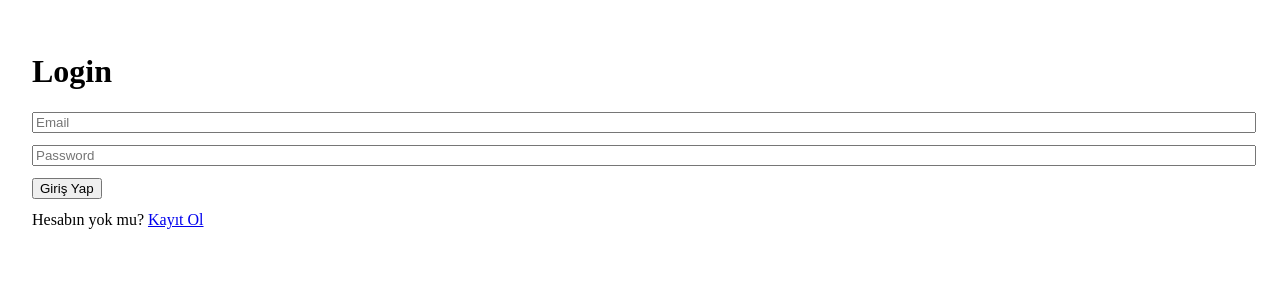
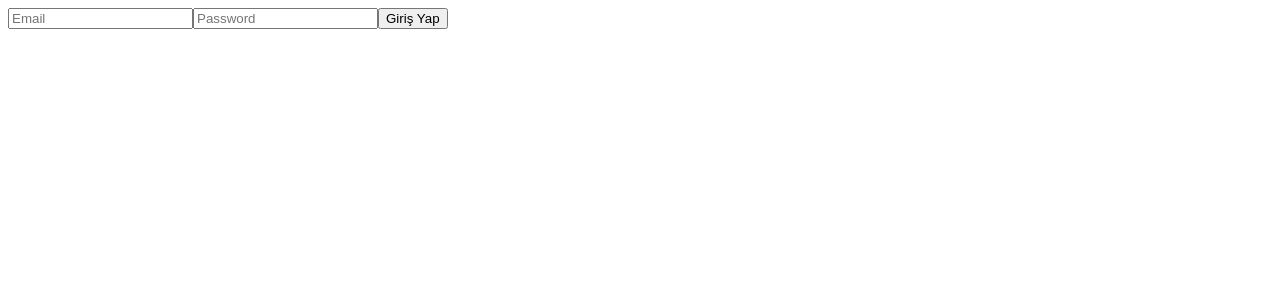
Before and after one commit to Bugsbuny24/Tradepigloball, a React (Vite) app: page /login in a window 1280 px wide. Shown: the top 300 px of the page. Built offline with nearby package versions, Linux system fonts and the light colour scheme.

Commit message:
Update Login.jsx

```diff
--- a/src/pages/Login.jsx
+++ b/src/pages/Login.jsx
@@ -1,53 +1,43 @@
 import { useState } from "react";
-import { useLocation, useNavigate, Link } from "react-router-dom";
+import { useNavigate } from "react-router-dom";
 import { supabase } from "../lib/supabaseClient";
 
 export default function Login() {
+  const nav = useNavigate();
   const [email, setEmail] = useState("");
   const [password, setPassword] = useState("");
-  const [busy, setBusy] = useState(false);
+  const [err, setErr] = useState("");
 
-  const navigate = useNavigate();
-  const location = useLocation();
-  const from = location.state?.from || "/";
+  const handleLogin = async (e) => {
+    e.preventDefault();
+    setErr("");
 
-  const handleLogin = async () => {
-    setBusy(true);
-    const { error } = await supabase.auth.signInWithPassword({ email, password });
-    setBusy(false);
+    const { data, error } = await supabase.auth.signInWithPassword({
+      email,
+      password,
+    });
 
-    if (error) return alert(error.message);
+    if (error) {
+      setErr(error.message);
+      return;
+    }
 
-    // login ok -> geldiği sayfaya dön
-    navigate(from, { replace: true });
+    // session geldi mi garanti kontrol
+    const s = data?.session;
+    if (!s) {
+      setErr("Email doğrulaması gerekebilir. Mailini kontrol et.");
+      return;
+    }
+
+    nav("/pi/products", { replace: true });
   };
 
   return (
-    <div style={{ padding: 24 }}>
-      <h1>Login</h1>
-
-      <input
-        placeholder="Email"
-        value={email}
-        onChange={(e) => setEmail(e.target.value)}
-        style={{ display: "block", marginBottom: 12, width: "100%" }}
-      />
-
-      <input
-        type="password"
-        placeholder="Password"
-        value={password}
-        onChange={(e) => setPassword(e.target.value)}
-        style={{ display: "block", marginBottom: 12, width: "100%" }}
-      />
-
-      <button onClick={handleLogin} disabled={busy}>
-        {busy ? "..." : "Giriş Yap"}
-      </button>
-
-      <div style={{ marginTop: 12 }}>
-        Hesabın yok mu? <Link to="/register">Kayıt Ol</Link>
-      </div>
-    </div>
+    <form onSubmit={handleLogin}>
+      <input value={email} onChange={(e) => setEmail(e.target.value)} placeholder="Email" />
+      <input value={password} onChange={(e) => setPassword(e.target.value)} placeholder="Password" type="password" />
+      <button type="submit">Giriş Yap</button>
+      {err && <p style={{ marginTop: 10 }}>{err}</p>}
+    </form>
   );
 }
```
